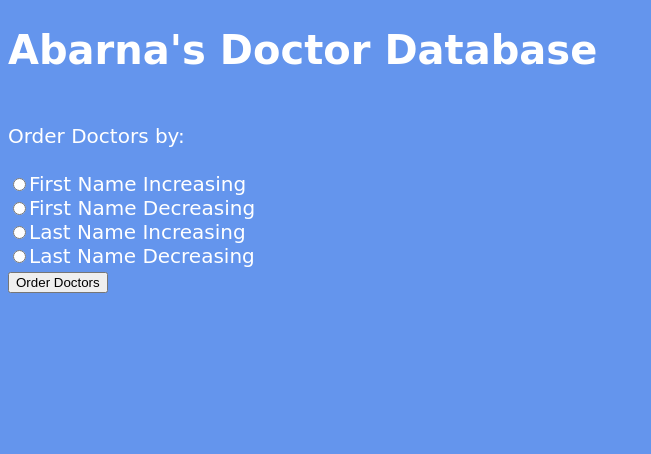
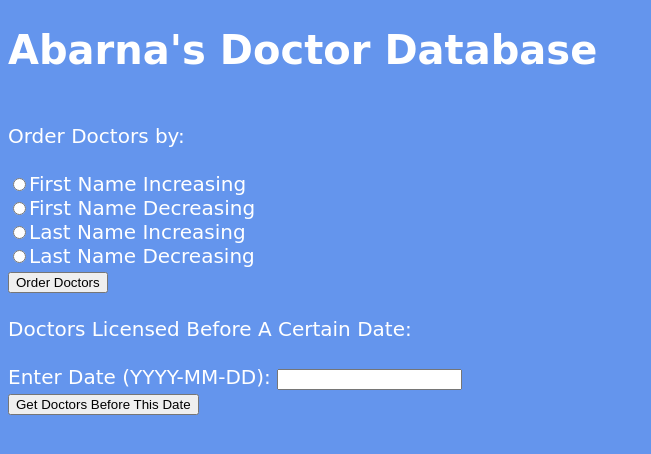
Before and after one commit to abarnasri/3319a3abi, a PHP site: page /home.php in a window 1280 px wide. Shown: the top 454 px of the page, without its empty margins (0-651 px from the left). Run offline with PHP 8.4, Linux system fonts and the light colour scheme.

Commit message:
Update home.php

```diff
--- a/home.php
+++ b/home.php
@@ -28,5 +28,19 @@ Order Doctors by:
 <input name="submit" type="submit" value="Order Doctors">
 </form>
 
+<br>
+Doctors Licensed Before A Certain Date:
+<br>
+<form action="docslicbefore.php" method="post">
+<br>
+Enter Date (YYYY-MM-DD): <input type="text" name="date">
+<br>
+<form>
+<input type="submit" value="Get Doctors Before This Date">
+</form>
+
+
+
+
 </body>
 </html>
```
